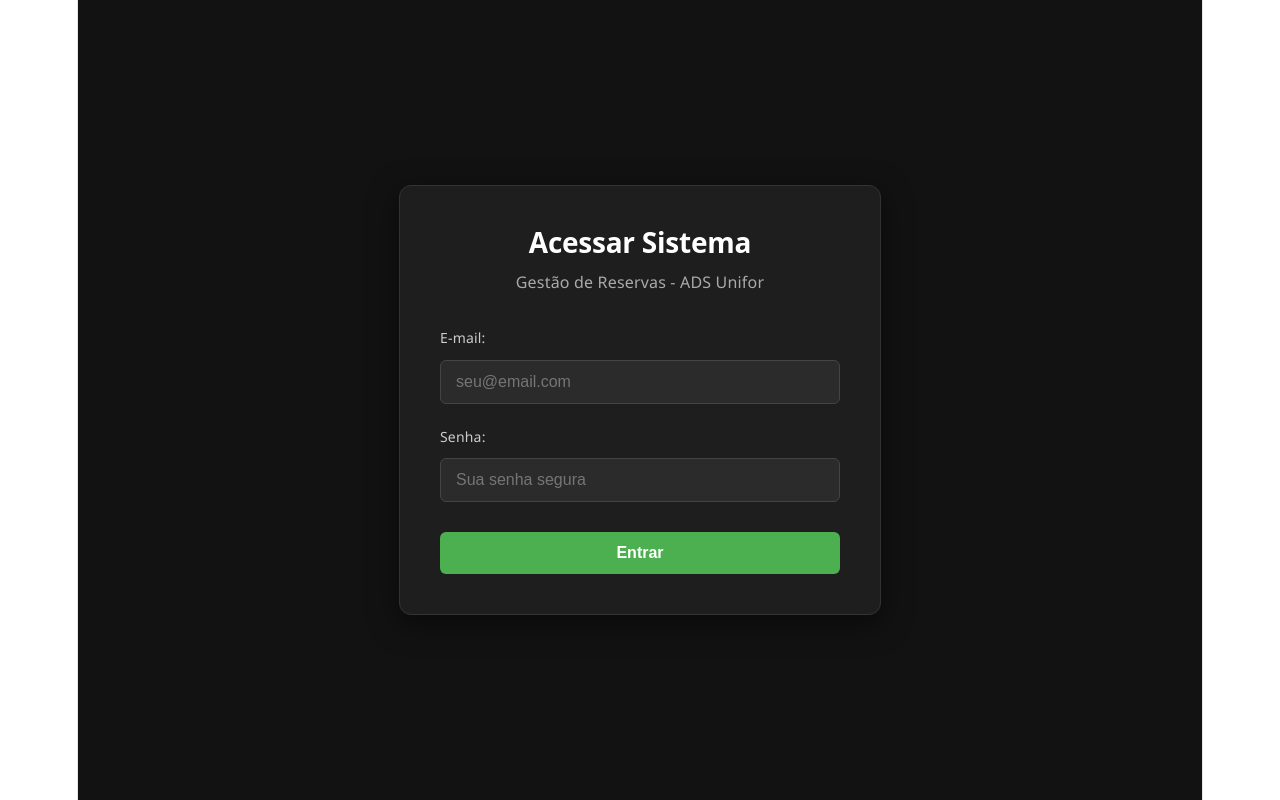
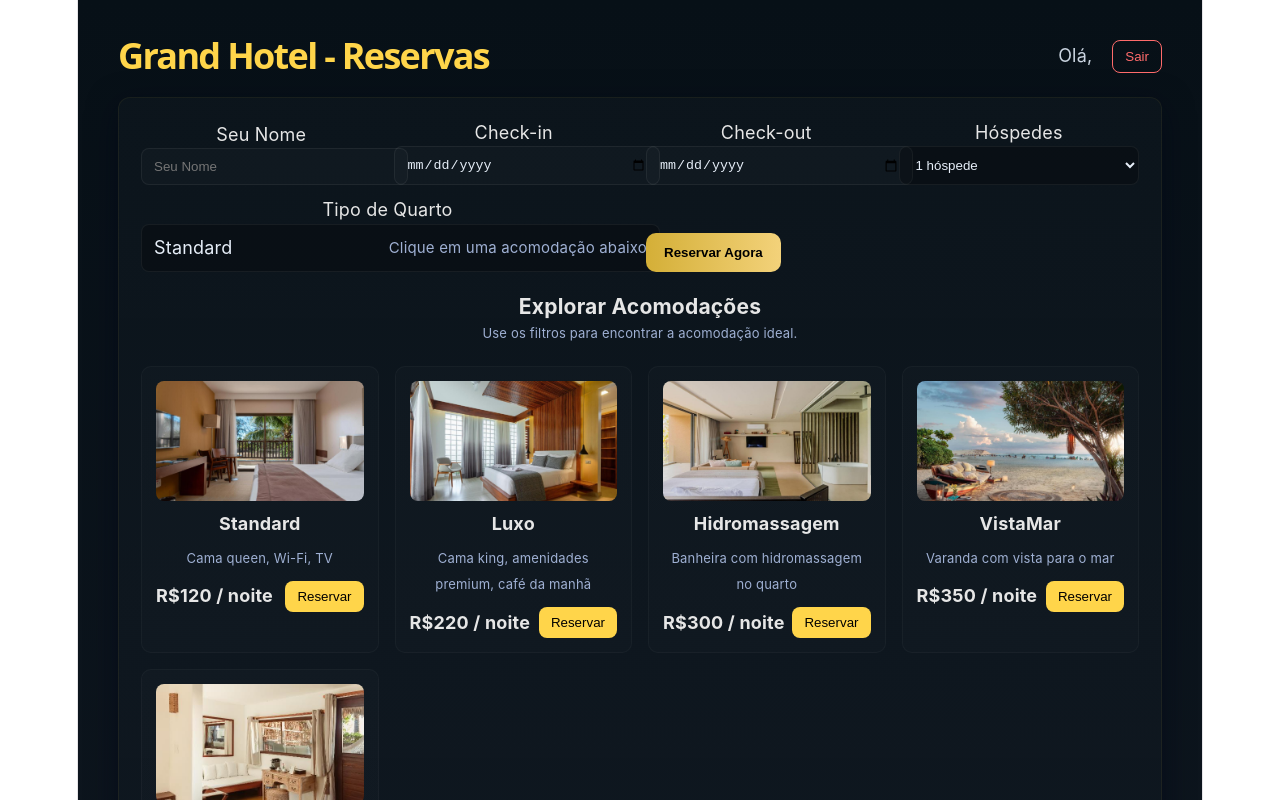
Before and after one commit to aleferraz21/sistema-reserva-hotel, a React app in the folder frontend/: page / in a window 1280 px wide. Shown: the top 800 px of the page. Built offline with nearby package versions, Linux system fonts and the light colour scheme; the HTML template or start-up script is replaced by a standard one.

Commit message:
Update App.jsx

```diff
--- a/frontend/src/App.jsx
+++ b/frontend/src/App.jsx
@@ -6,12 +6,19 @@
 function App() {
   return (
     <Router>
-      <Routes>
-        {/* A rota principal "/" agora é o Login conforme requisito de autenticação */}
-        <Route path="/" element={<Login />} />
-        <Route path="/home" element={<Home />} />
-        <Route path="/admin" element={<Admin />} />
-      </Routes>
+     <Routes>
+      {/* 1. Agora o site do Hotel abre direto no link principal */}
+      <Route path="/" element={<Home />} />
+
+      {/* 2. O usuário comum também pode acessar via /home se quiser */}
+      <Route path="/home" element={<Home />} />
+
+      {/* 3. Você entra no login por este caminho específico */}
+      <Route path="/login" element={<Login />} />
+
+      {/* 4. O painel de gestão continua protegido */}
+      <Route path="/admin" element={<Admin />} />
+    </Routes>
     </Router>
   );
 }
```
